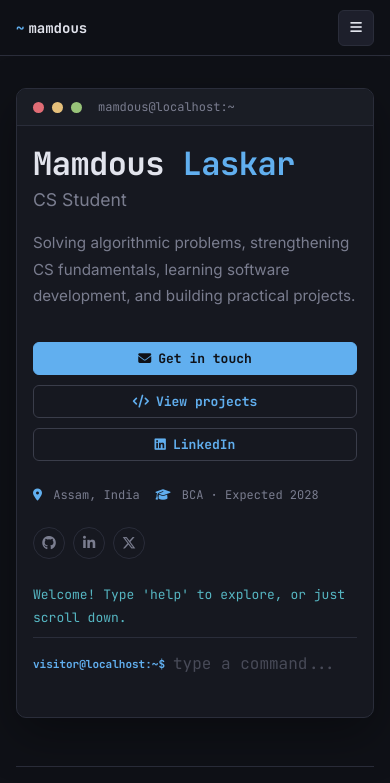
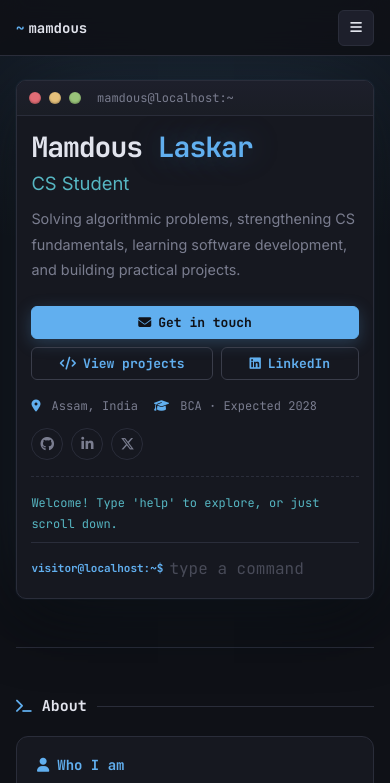
Before and after one commit to mamdous-usual/terminal-portfolio, a plain HTML site: page index.html in a window 390 px wide. Shown: the top 783 px of the page. Drawn offline with Linux system fonts and the light colour scheme.

Commit message:
add files

```diff
--- a/css/style.css
+++ b/css/style.css
@@ -20,7 +20,9 @@
   --mono: 'JetBrains Mono', ui-monospace, SFMono-Regular, Menlo, monospace;
   --sans: 'Inter', -apple-system, 'Segoe UI', sans-serif;
   --radius: 6px;
-  --width: 860px;
+  --width: 1040px;
+  --gutter: clamp(1rem, 4vw, 2rem);
+  --section-y: clamp(3rem, 7vw, 5rem);
   --nav-h: 56px;
 }
 
@@ -36,6 +38,10 @@ body {
   font-family: var(--sans);
   line-height: 1.65;
   overflow-x: hidden;
+  background-image:
+    radial-gradient(900px 480px at 50% -80px, rgba(97,175,239,.13), transparent 70%),
+    radial-gradient(600px 400px at 100% 40%, rgba(86,182,194,.05), transparent 70%);
+  background-repeat: no-repeat;
 }
 
 a { color: var(--blue); text-decoration: none; }
@@ -48,24 +54,24 @@ ul { list-style: none; }
 ::-webkit-scrollbar-thumb { background: var(--border); border-radius: 4px; }
 ::-webkit-scrollbar-thumb:hover { background: var(--border-hi); }
 
-main { max-width: var(--width); margin: 0 auto; padding: 0 1.5rem; }
-section { padding: 4rem 0; border-bottom: 1px solid var(--border); }
+main { max-width: calc(var(--width) + var(--gutter) * 2); margin: 0 auto; padding: 0 var(--gutter); }
+section { padding: var(--section-y) 0; border-bottom: 1px solid var(--border); }
 section:last-of-type { border-bottom: 0; }
 
 .section-label {
   display: flex; align-items: center; gap: 10px;
-  margin-bottom: 1.75rem;
-  font: 700 11px var(--mono);
-  letter-spacing: 1.5px; text-transform: uppercase;
-  color: var(--blue);
+  margin-bottom: 2rem;
+  font: 700 15px var(--mono);
+  color: var(--text);
 }
+.section-label i { color: var(--blue); font-size: 14px; }
 .section-label::after { content: ''; flex: 1; height: 1px; background: var(--border); }
 
 /* ---------- nav ---------- */
 nav {
   position: sticky; top: 0; z-index: 100;
   height: var(--nav-h);
-  padding: 0 max(1.5rem, calc((100% - var(--width)) / 2));
+  padding: 0 max(var(--gutter), calc((100% - var(--width)) / 2));
   display: flex; align-items: center; justify-content: space-between;
   background: rgba(15, 17, 23, 0.9);
   backdrop-filter: blur(12px);
@@ -84,6 +90,7 @@ nav {
 }
 .nav-links a:hover, .mobile-nav a:hover { color: var(--text); background: var(--raised); text-decoration: none; }
 .nav-links a[aria-current], .mobile-nav a[aria-current] { color: var(--text); }
+.nav-links a[aria-current]:not(.nav-cta) { box-shadow: inset 0 -2px 0 var(--blue); border-radius: 0; }
 
 .nav-links .nav-cta, .mobile-nav .nav-cta {
   color: var(--bg); background: var(--blue); font-weight: 700;
@@ -120,11 +127,13 @@ nav {
   color: var(--blue); background: transparent;
   border: 1px solid var(--border-hi); border-radius: var(--radius);
   cursor: pointer; white-space: nowrap;
-  transition: background .15s, border-color .15s;
+  transition: background .15s, border-color .15s, transform .15s, box-shadow .15s;
 }
+.btn:active { transform: translateY(1px); }
 .btn:hover { background: var(--blue-tint); border-color: var(--blue); text-decoration: none; }
 .btn-primary { color: var(--bg); background: var(--blue); border-color: var(--blue); }
-.btn-primary:hover { background: var(--blue); opacity: .88; }
+.btn-primary { box-shadow: 0 4px 16px rgba(97,175,239,.25); }
+.btn-primary:hover { background: var(--blue); opacity: 1; box-shadow: 0 6px 22px rgba(97,175,239,.4); }
 
 .tag, .pill {
   display: inline-block;
@@ -133,71 +142,100 @@ nav {
 }
 .tag { padding: 2px 8px; }
 .tag-amber { color: var(--amber); background: var(--amber-tint); border: 1px solid rgba(229, 192, 123, 0.25); }
-.pill { font-size: 12px; padding: 4px 12px; background: var(--surface); border: 1px solid var(--border); }
+.pill { font-size: 12.5px; padding: 5px 13px; background: var(--surface); border: 1px solid var(--border); transition: border-color .15s, color .15s, background .15s; }
+.pill:hover { background: var(--blue-tint); }
 .pill:hover { border-color: var(--blue); color: var(--blue); }
 .pill-amber { color: var(--amber); border-color: rgba(229, 192, 123, 0.3); background: var(--amber-tint); }
 .pill-amber:hover { border-color: var(--amber); color: var(--amber); }
 
 .grid { display: grid; gap: 1.25rem; }
 .grid-2 { grid-template-columns: 1fr 1fr; }
-.grid-projects { grid-template-columns: repeat(auto-fit, minmax(260px, 1fr)); }
+.grid-projects { grid-template-columns: repeat(2, minmax(0, 1fr)); }
 
 .card {
   background: var(--surface);
   border: 1px solid var(--border);
-  border-radius: 10px;
-  padding: 1.25rem 1.5rem;
+  border-radius: 12px;
+  padding: 1.5rem 1.75rem;
+  transition: border-color .2s, background .2s;
 }
-.card p { font-size: .9rem; color: var(--muted); line-height: 1.75; }
+.card:hover { border-color: var(--border-hi); }
+.card p { font-size: .94rem; color: #9a9db0; line-height: 1.8; }
 .card p + p { margin-top: 1rem; }
 .card strong { color: var(--text); font-weight: 500; }
 .card-title {
   display: flex; align-items: center; gap: 8px;
   margin-bottom: .75rem;
-  font: 700 11px var(--mono);
-  letter-spacing: 1px; text-transform: uppercase;
+  font: 700 14px var(--mono);
   color: var(--blue);
 }
 .card-title-spaced { margin-top: 1.5rem; }
 
 /* ---------- hero / terminal ---------- */
-#hero { padding: 3rem 0 4rem; }
+#hero { padding: clamp(1.5rem, 4vw, 3rem) 0 var(--section-y); }
 
 .terminal {
   background: var(--surface);
   border: 1px solid var(--border);
   border-radius: 10px;
   overflow: hidden;
-  box-shadow: 0 16px 48px rgba(0, 0, 0, 0.35);
+  box-shadow: 0 24px 64px rgba(0, 0, 0, .45), 0 0 0 1px rgba(97,175,239,.04), 0 0 80px -20px rgba(97,175,239,.18);
 }
 .terminal-bar {
   display: flex; align-items: center; gap: 8px;
   padding: 10px 16px;
-  background: var(--inset);
+  background: linear-gradient(var(--raised), var(--inset));
   border-bottom: 1px solid var(--border);
 }
-.dot { width: 11px; height: 11px; border-radius: 50%; }
+.dot { width: 12px; height: 12px; border-radius: 50%; box-shadow: inset 0 -1px 2px rgba(0,0,0,.3); }
 .dot-red { background: var(--red); }
 .dot-amber { background: var(--amber); }
 .dot-green { background: #98c379; }
 .terminal-title { margin-left: 8px; font: 12px var(--mono); color: var(--muted); }
 
 .terminal-body {
-  height: clamp(420px, 72vh, 640px);
-  padding: 1.5rem;
+  min-height: 240px;
+  max-height: clamp(440px, 75vh, 720px);
+  padding: clamp(1rem, 3vw, 2rem);
   overflow-y: auto;
   font: 13px/1.8 var(--mono);
 }
 
 /* intro (sits at the top of the terminal) */
-.intro { margin-bottom: 1.5rem; }
+.intro {
+  display: grid;
+  grid-template-columns: minmax(0, 1fr) auto;
+  grid-template-areas:
+    "name    name"
+    "title   title"
+    "desc    desc"
+    "actions side";
+  align-items: center;
+  column-gap: 2rem;
+  margin-bottom: 1.5rem;
+  padding-bottom: 1.5rem;
+  border-bottom: 1px dashed var(--border);
+}
+.intro .name    { grid-area: name; }
+.intro .title   { grid-area: title; }
+.intro .desc    { grid-area: desc; max-width: none; margin-bottom: 1.5rem; }
+.intro .actions { grid-area: actions; }
+.intro-side {
+  grid-area: side;
+  display: flex; flex-wrap: wrap; align-items: center; justify-content: flex-end;
+  gap: .75rem 1.5rem;
+}
+.intro-side .meta { margin-top: 0; }
+.intro-side .social { margin-top: 0; }
+
 .name {
-  font: 700 clamp(2rem, 5vw, 3.25rem)/1.1 var(--mono);
-  letter-spacing: -.5px;
+  font: 700 clamp(1.75rem, 6vw, 3.5rem)/1.1 var(--mono);
+  overflow-wrap: anywhere;
+  letter-spacing: -1px;
 }
-.name-accent { color: var(--blue); }
-.title { margin: .5rem 0 1.25rem; font: 1.1rem var(--sans); color: var(--muted); }
-.desc { max-width: 520px; margin-bottom: 2rem; font: .95rem/1.75 var(--sans); color: var(--muted); }
+.name-accent { color: var(--blue); text-shadow: 0 0 32px rgba(97,175,239,.35); }
+.title { margin: .6rem 0 1.25rem; font: 1.15rem var(--sans); color: var(--cyan); }
+.desc { max-width: none; margin-bottom: 2rem; font: .95rem/1.75 var(--sans); color: var(--muted); }
 
 .actions { display: flex; flex-wrap: wrap; gap: 10px; }
 .meta { display: flex; flex-wrap: wrap; gap: 6px 16px; margin-top: 1.5rem; font-size: 12px; color: var(--muted); }
@@ -212,6 +250,8 @@ nav {
 .social a:hover { color: var(--text); border-color: var(--border-hi); background: var(--raised); text-decoration: none; }
 
 /* terminal output */
+#term-output .row { display: grid; grid-template-columns: var(--kw, 12ch) minmax(0, 1fr); }
+#term-output .row .k { white-space: pre; }
 #term-output pre { font: inherit; white-space: pre-wrap; word-break: break-word; color: var(--muted); }
 #term-output .echo { color: var(--text); margin-top: .5rem; }
 .prompt, #term-output .echo .ps { color: var(--blue); font-weight: 700; white-space: nowrap; }
@@ -225,6 +265,7 @@ nav {
   margin-top: .5rem; padding-top: 12px;
   border-top: 1px solid var(--border);
 }
+.prompt-row:focus-within { border-top-color: rgba(97,175,239,.5); }
 .input-wrap { position: relative; flex: 1; display: flex; }
 #term-input {
   flex: 1; min-width: 0;
@@ -252,21 +293,23 @@ nav {
 .skills { display: flex; flex-direction: column; gap: 1.5rem; }
 .skill-group {
   margin-bottom: .6rem;
-  font: 700 11px var(--mono);
-  letter-spacing: 1.2px; text-transform: uppercase;
+  font: 700 13px var(--mono);
   color: var(--muted);
 }
 .pills { display: flex; flex-wrap: wrap; gap: 7px; }
 
 /* ---------- projects ---------- */
-.project { display: flex; flex-direction: column; padding: 1.5rem; transition: border-color .2s, transform .2s; }
-.project:hover { border-color: var(--border-hi); transform: translateY(-2px); }
+.project { position: relative; display: flex; flex-direction: column; padding: 1.5rem 1.75rem; overflow: hidden; }
+.project::before { content: ''; position: absolute; left: 0; top: 0; bottom: 0; width: 3px; background: var(--blue); transform: scaleY(0); transform-origin: top; transition: transform .25s ease; }
+.project:hover { border-color: var(--border-hi); background: var(--raised); }
+.project:hover::before { transform: scaleY(1); }
 .project-kind { margin-bottom: .75rem; font: 10px var(--mono) !important; }
-.project-name { margin-bottom: .6rem; font-size: 1rem; font-weight: 600; }
+.project-name { margin-bottom: .6rem; font-size: 1.1rem; font-weight: 600; letter-spacing: -.2px; }
 .project-desc { flex: 1; margin-bottom: 1rem; }
 .tags { display: flex; flex-wrap: wrap; gap: 5px; margin-bottom: 1.25rem; }
 .project-links { display: flex; gap: 14px; font: 12px var(--mono); }
-.project-links a { color: var(--muted); }
+.project-links a { color: var(--text); padding: 4px 0; border-bottom: 1px solid var(--border-hi); }
+.project-links a:hover { border-bottom-color: var(--blue); }
 .project-links a:hover { color: var(--blue); text-decoration: none; }
 .project-links i { margin-right: 4px; }
 
@@ -279,9 +322,9 @@ nav {
   background: var(--surface);
   border: 1px solid var(--border); border-radius: 10px;
   color: inherit;
-  transition: border-color .15s;
+  transition: border-color .15s, background .15s;
 }
-.contact-item:hover { border-color: var(--blue); text-decoration: none; }
+.contact-item:hover { border-color: var(--blue); background: var(--raised); text-decoration: none; }
 .contact-icon {
   flex-shrink: 0;
   width: 38px; height: 38px;
@@ -312,7 +355,7 @@ nav {
 /* ---------- footer ---------- */
 footer {
   display: flex; flex-wrap: wrap; align-items: center; justify-content: space-between; gap: 1rem;
-  padding: 2rem max(1.5rem, calc((100% - var(--width)) / 2));
+  padding: 2rem max(var(--gutter), calc((100% - var(--width)) / 2));
   border-top: 1px solid var(--border);
 }
 .footer-mono { font: 12px var(--mono); color: var(--muted); }
@@ -322,27 +365,66 @@ footer {
 .footer-links a:hover { color: var(--blue); }
 
 /* ---------- scroll fade-in ---------- */
-.fade-in { opacity: 0; transform: translateY(16px); transition: opacity .5s ease, transform .5s ease; }
+.fade-in { opacity: 0; transform: translateY(10px); transition: opacity .6s ease, transform .6s ease; }
 .fade-in.visible { opacity: 1; transform: none; }
 
 /* ---------- responsive ---------- */
+@media (min-width: 1600px) {
+  :root { --width: 1200px; }
+  .terminal-body { font-size: 14px; }
+}
+
+@media (max-width: 960px) {
+  .contact { grid-template-columns: 1fr; }
+}
+
+@media (max-width: 820px) {
+  .intro {
+    grid-template-columns: minmax(0, 1fr);
+    grid-template-areas: "name" "title" "desc" "actions" "side";
+  }
+  .intro-side { justify-content: flex-start; margin-top: 1.25rem; }
+}
+
+@media (max-width: 700px) {
+  .grid-projects { grid-template-columns: minmax(0, 1fr); }
+}
+
 @media (max-width: 768px) {
-  main { padding: 0 1rem; }
-  nav { padding: 0 1rem; }
-  section { padding: 3rem 0; }
-  #hero { padding: 2rem 0 3rem; }
   .grid-2, .form-row { grid-template-columns: 1fr; }
   .grid-2 { gap: 1rem; }
-  .terminal-body { height: auto; min-height: 70vh; padding: 1.25rem 1rem; }
+  .terminal-body { max-height: none; min-height: 0; }
+  .card { padding: 1.15rem 1.25rem; }
 }
 
 @media (max-width: 600px) {
   .nav-links { display: none; }
   .nav-toggle { display: flex; }
-  .actions { flex-direction: column; }
-  .actions .btn { justify-content: center; }
+  .actions { gap: 8px; }
+  .actions .btn { flex: 1 1 auto; justify-content: center; }
+  .actions .btn-primary { flex-basis: 100%; }
+  .desc { font-size: .9rem; margin-bottom: 1.25rem; }
+  .title { margin-bottom: .75rem; }
+  .intro { margin-bottom: 1rem; padding-bottom: 1rem; }
+  .intro-side { margin-top: 1rem; flex-direction: column; align-items: flex-start; gap: .75rem; }
+  .terminal-body { padding: 1rem .9rem; }
+  .section-label { margin-bottom: 1.25rem; }
   .prompt { font-size: 11px; }
+  .prompt-row { gap: 6px; }
   #term-input { font-size: 16px; }
+  .terminal-bar { padding: 9px 12px; }
+  .terminal-body { font-size: 12px; line-height: 1.7; }
+  .contact-item { padding: .85rem 1rem; }
+  footer { flex-direction: column; align-items: flex-start; }
+}
+
+@media (max-width: 380px) {
+  .btn { padding: 7px 12px; font-size: 12px; }
+  .terminal-title { overflow: hidden; text-overflow: ellipsis; white-space: nowrap; }
+}
+
+@media (max-height: 500px) and (orientation: landscape) {
+  .terminal-body { max-height: 85vh; }
 }
 
 @media (prefers-reduced-motion: reduce) {
--- a/index.html
+++ b/index.html
@@ -84,15 +84,16 @@
           <a href="https://linkedin.com/in/mamdousahmedlaskar" target="_blank" rel="noopener" class="btn"><i class="fab fa-linkedin" aria-hidden="true"></i> LinkedIn</a>
         </div>
 
+        <div class="intro-side">
           <ul class="meta">
             <li><i class="fas fa-map-marker-alt" aria-hidden="true"></i> Assam, India</li>
             <li><i class="fas fa-graduation-cap" aria-hidden="true"></i> BCA · Expected 2028</li>
           </ul>
-
           <div class="social">
             <a href="https://github.com/mamdous-usual" target="_blank" rel="noopener" aria-label="GitHub"><i class="fab fa-github" aria-hidden="true"></i></a>
             <a href="https://linkedin.com/in/mamdousahmedlaskar" target="_blank" rel="noopener" aria-label="LinkedIn"><i class="fab fa-linkedin-in" aria-hidden="true"></i></a>
             <a href="https://x.com/mamdouslaskar" target="_blank" rel="noopener" aria-label="X"><i class="fab fa-x-twitter" aria-hidden="true"></i></a>
+          </div>
         </div>
       </div>
 
@@ -102,7 +103,7 @@
         <span class="prompt" aria-hidden="true">visitor@localhost:~$</span>
         <span class="input-wrap">
           <span class="suggest" id="suggest" role="listbox"></span>
-          <input type="text" id="term-input" aria-label="Terminal command" placeholder="type a command..." autocomplete="off" autocorrect="off" autocapitalize="off" spellcheck="false">
+          <input type="text" id="term-input" aria-label="Terminal command" placeholder="type a command" autocomplete="off" autocorrect="off" autocapitalize="off" spellcheck="false">
         </span>
       </label>
     </div>
--- a/js/terminal.js
+++ b/js/terminal.js
@@ -24,10 +24,29 @@ const tag  = (cls, text) => `<span class="${cls}">${text}</span>`;
 const link = (url, text) => `<a href="${url}" target="_blank" rel="noopener">${text}</a>`;
 const pick = list => list[Math.floor(Math.random() * list.length)];
 
+// "label   value" lines become two-column rows so wrapped text keeps its
+// alignment on narrow screens instead of running back under the label.
+const ROW = /^(\s*)(<span class="info">([^<]{1,40})<\/span>)(\s+)(?!$)(.+)$/;
+function rowify(html) {
+  const lines = html.split('\n');
+  let out = '';
+  lines.forEach((line, i) => {
+    const m = ROW.exec(line);
+    if (m && /^[^<]*[:>]?$/.test(m[3]) && (m[3].trim().endsWith(':') || m[5].startsWith('—'))) {
+      const width = m[1].length + m[3].length + m[4].length;
+      out += `<span class="row" style="--kw:${width}ch">` +
+             `<span class="k">${m[1]}${m[2]}${m[4]}</span><span class="v">${m[5]}</span></span>`;
+    } else {
+      out += line + (i < lines.length - 1 ? '\n' : '');
+    }
+  });
+  return out;
+}
+
 function print(html, cls = '') {
   const el = document.createElement('pre');
   el.className = cls;
-  el.innerHTML = html;
+  el.innerHTML = rowify(html);
   output.appendChild(el);
 }
 
```
Lines whose indentation alone changed are shown as unchanged.
